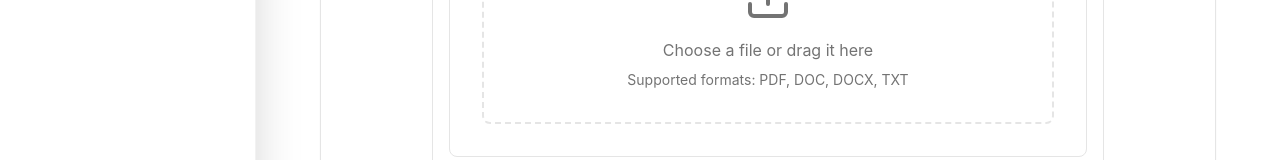
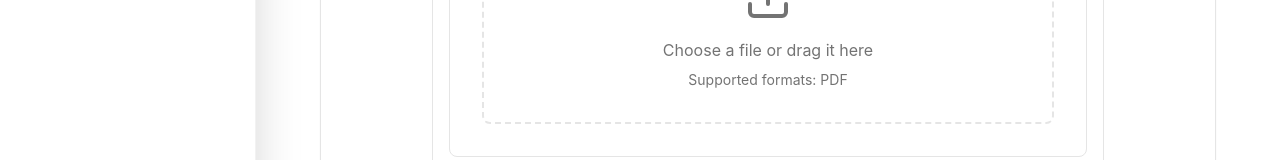
Before and after one commit to ArchitSharma2357/covenantAI, a React (Create React App) app in the folder frontend/: page /analytics in a window 1280 px wide. Shown: the part 416-576 px from the top of the page. Built offline with nearby package versions, Linux system fonts and the light colour scheme; a web font is replaced by a local one.

Commit message:
Update UploadBox.jsx

```diff
--- a/frontend/src/components/UploadBox.jsx
+++ b/frontend/src/components/UploadBox.jsx
@@ -71,7 +71,7 @@
         >
           <Upload className="w-12 h-12 text-muted-foreground mx-auto mb-4" />
           <p className="text-muted-foreground mb-2">Choose a file or drag it here</p>
-          <p className="text-sm text-muted-foreground">Supported formats: PDF, DOC, DOCX, TXT</p>
+          <p className="text-sm text-muted-foreground">Supported formats: PDF</p>
           <input
             ref={fileInputRef}
             type="file"
```
